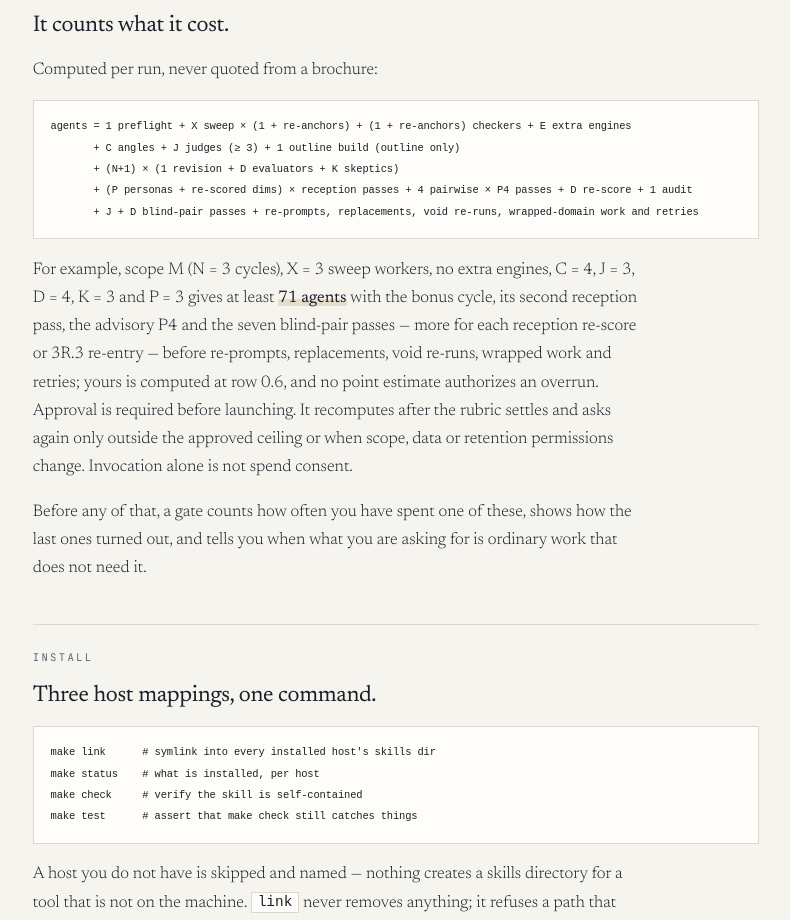
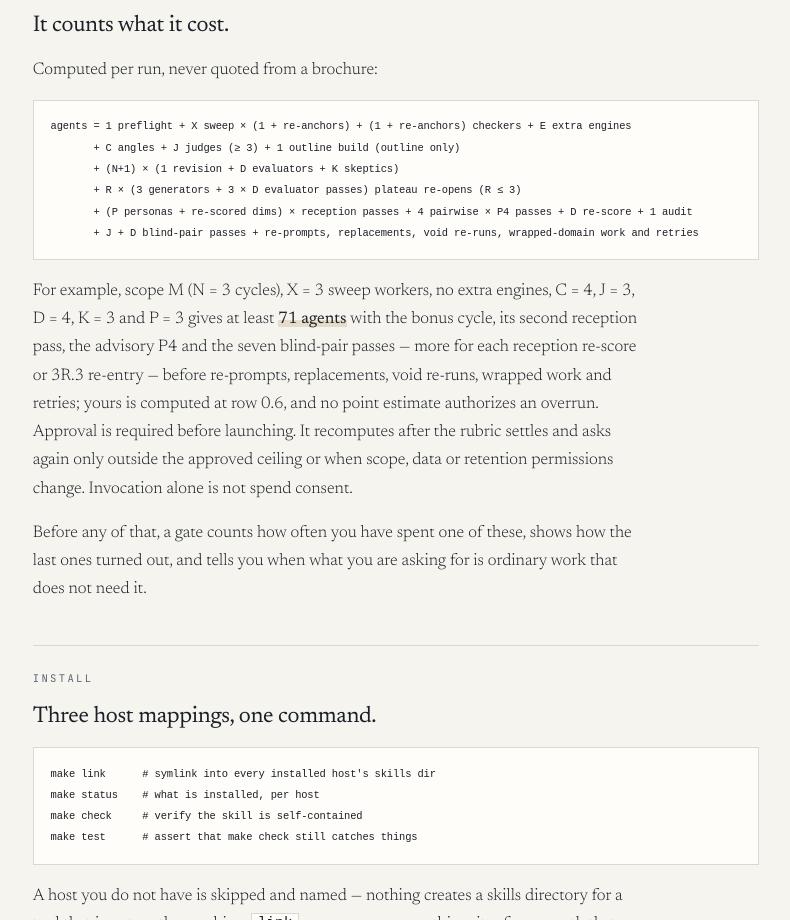
Before and after one commit to simota/nanika-skill, a plain HTML site: page docs/index.html in a window 1280 px wide. Shown: the part 3128-4048 px from the top of the page, without its empty margins (244-1034 px from the left). Drawn offline with Linux system fonts and the light colour scheme.

Commit message:
fix(nanika): run an exit-time bold path, and close two spec gaps Codex found
A bold path taken at the loop's exit 3.12 now opens 3.11 once even without
a plateau, and P3R waits for that re-open; before, 3.11 required a plateau
and recorded not applicable, so an approved path was never generated.
A run declined at 1A.6 now writes outcome_measured as n/a, since no report
exists to copy it from. docs/index.html's spend formula gains the plateau
re-open term the README and SKILL.md §3 already carry.

```diff
--- a/docs/index.html
+++ b/docs/index.html
@@ -257,6 +257,7 @@ footer{border-top:1px solid var(--rule);margin-top:3.2rem;padding-top:1.2rem;
 <pre tabindex="0" aria-label="agent count formula"><code>agents = 1 preflight + X sweep × (1 + re-anchors) + (1 + re-anchors) checkers + E extra engines
        + C angles + J judges (≥ 3) + 1 outline build (outline only)
        + (N+1) × (1 revision + D evaluators + K skeptics)
+       + R × (3 generators + 3 × D evaluator passes) plateau re-opens (R ≤ 3)
        + (P personas + re-scored dims) × reception passes + 4 pairwise × P4 passes + D re-score + 1 audit
        + J + D blind-pair passes + re-prompts, replacements, void re-runs, wrapped-domain work and retries</code></pre>
   <div class="prose">
```
Also changed, not shown: 2 other files.
